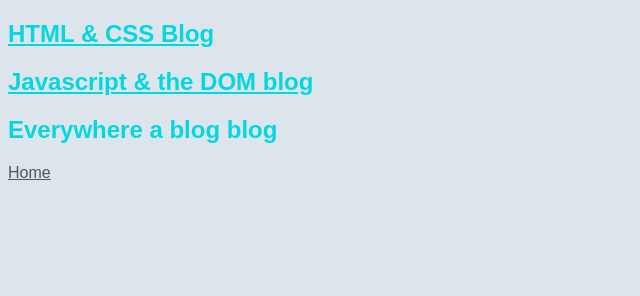
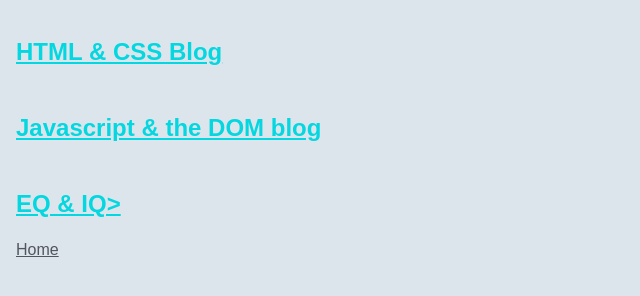
Before and after one commit to lou-thomas/lou-thomas.github.io, a plain HTML site: page Blog/blog-baby.html in a window 1280 px wide. Shown: the whole page, without its empty margins (0-640 px from the left). Drawn offline with Linux system fonts and the light colour scheme; a web font is replaced by a local one.

Commit message:
update a link to EQ blog and add minor style change to site

```diff
--- a/Blog/blog-baby.html
+++ b/Blog/blog-baby.html
@@ -24,7 +24,9 @@
            <a class="blog-headings" href="javascript-dom.html">Javascript & the DOM blog</a>
            </h2>
        <div></div>
-           <h2 class="blog-headings">Everywhere a blog blog</h2>
+           <h2>
+           <a class="blog-headings" href="emotional-intelligence.html">EQ & IQ></a>
+          </h2>
 <div>
   <a href="../index.html"> Home</a>
 </div>
--- a/styles/main.css
+++ b/styles/main.css
@@ -2,6 +2,7 @@
   background-color: rgb(221, 229, 236);
   font-family: 'Metrophobic', sans-serif;
   color: rgba(9, 8, 19, 0.651);
+  padding: 2px;
 }
 
 .container {
```
